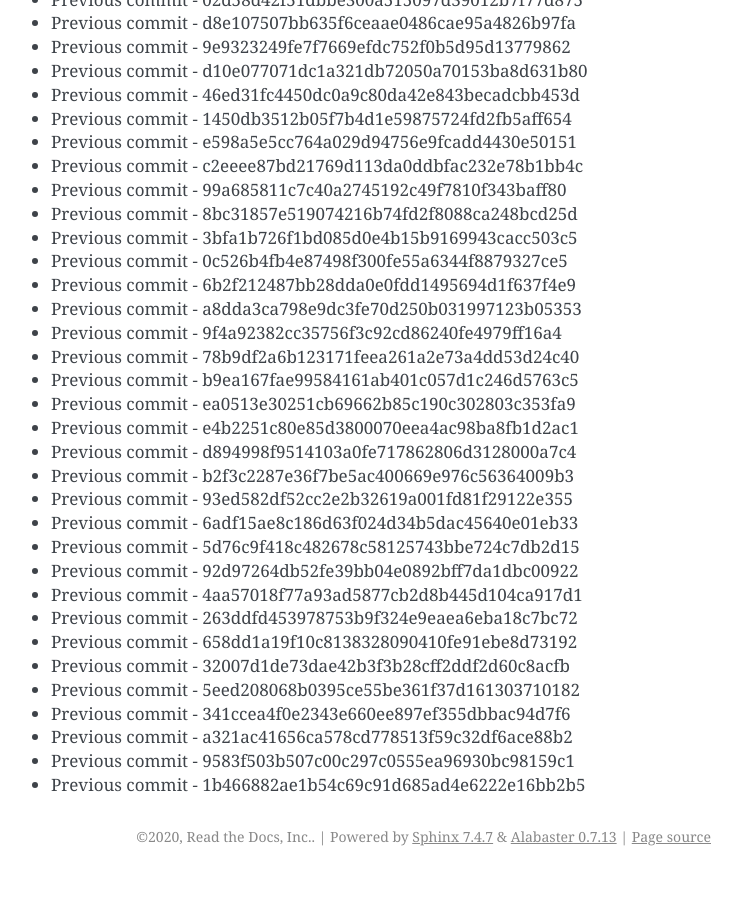
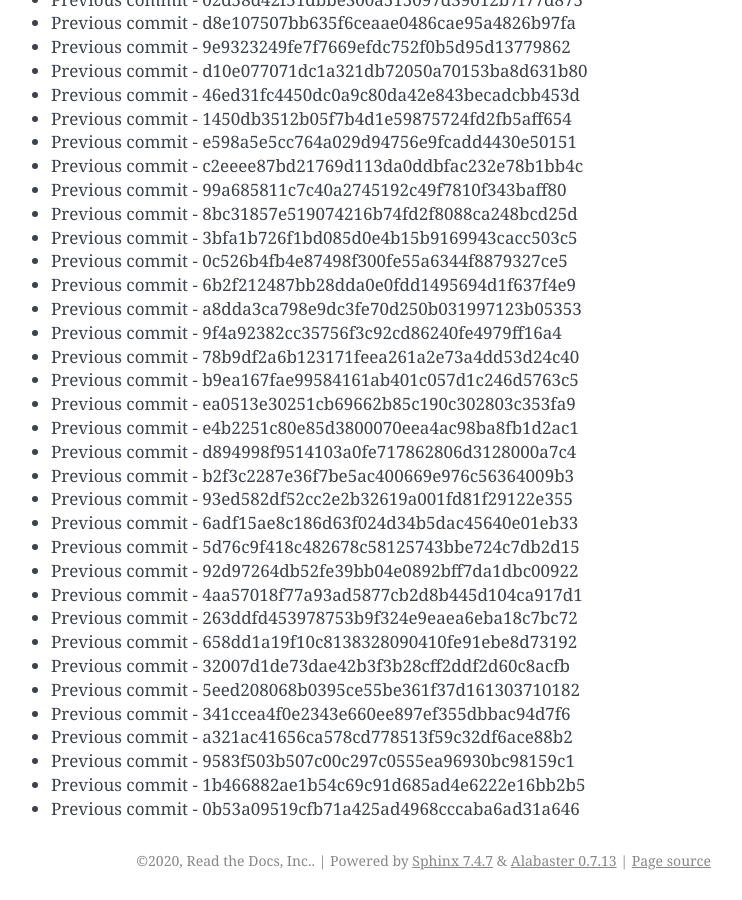
Before and after one commit to readthedocs/rtd-git-stresstest, a Sphinx documentation site: the page built from docs/updates.rst, in a window 1280 px wide and 900 px high, scrolled down 22906 px. Shown: the whole window, without its empty margins (399-1141 px from the left). Built offline with Sphinx 7.4.7, drawn with Linux system fonts in a browser that asks for light colours; before the commit the page ends 23782 px from its top, so only the background shows below that.

Commit message:
Generating commit from previous: 0b53a09519cfb71a425ad4968cccaba6ad31a646

```diff
--- a/docs/updates.rst
+++ b/docs/updates.rst
@@ -994,3 +994,4 @@ It can be tested for any performance characteristics.
 * Previous commit - a321ac41656ca578cd778513f59c32df6ace88b2
 * Previous commit - 9583f503b507c00c297c0555ea96930bc98159c1
 * Previous commit - 1b466882ae1b54c69c91d685ad4e6222e16bb2b5
+* Previous commit - 0b53a09519cfb71a425ad4968cccaba6ad31a646
```
